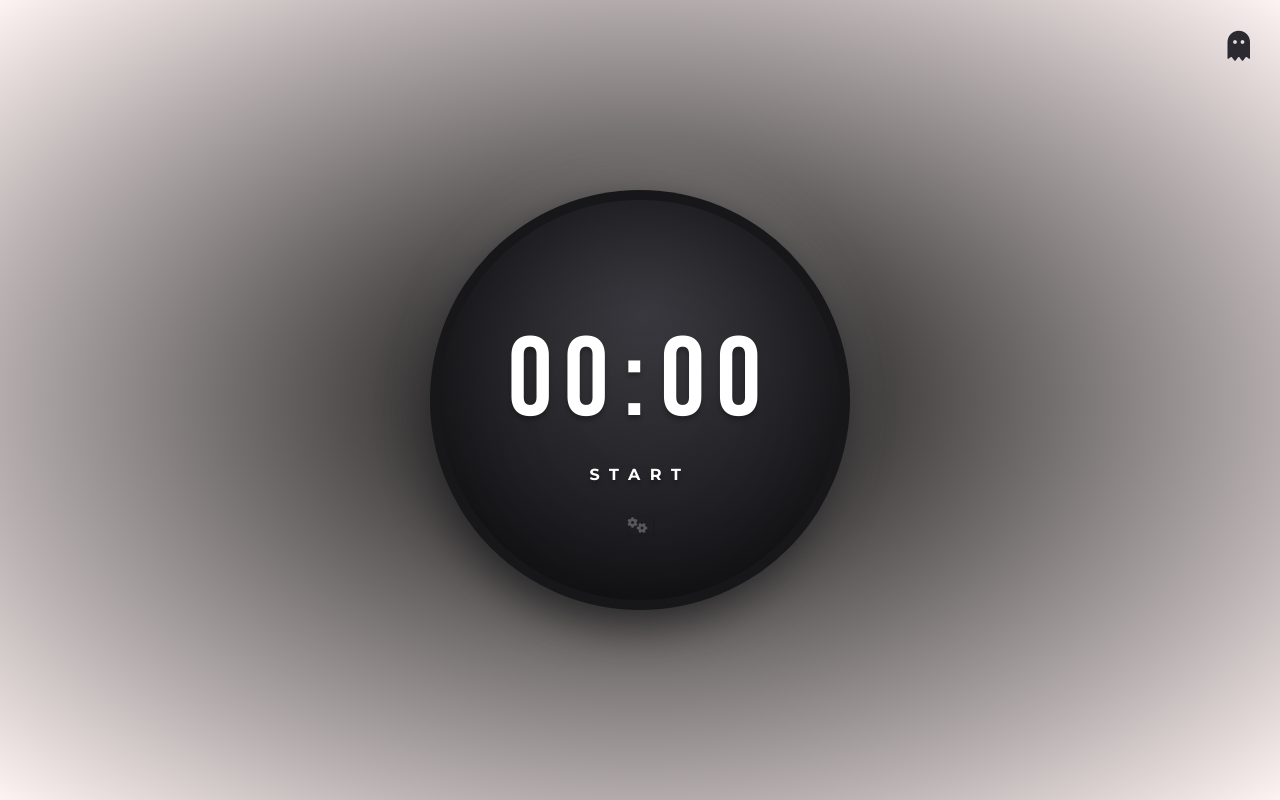
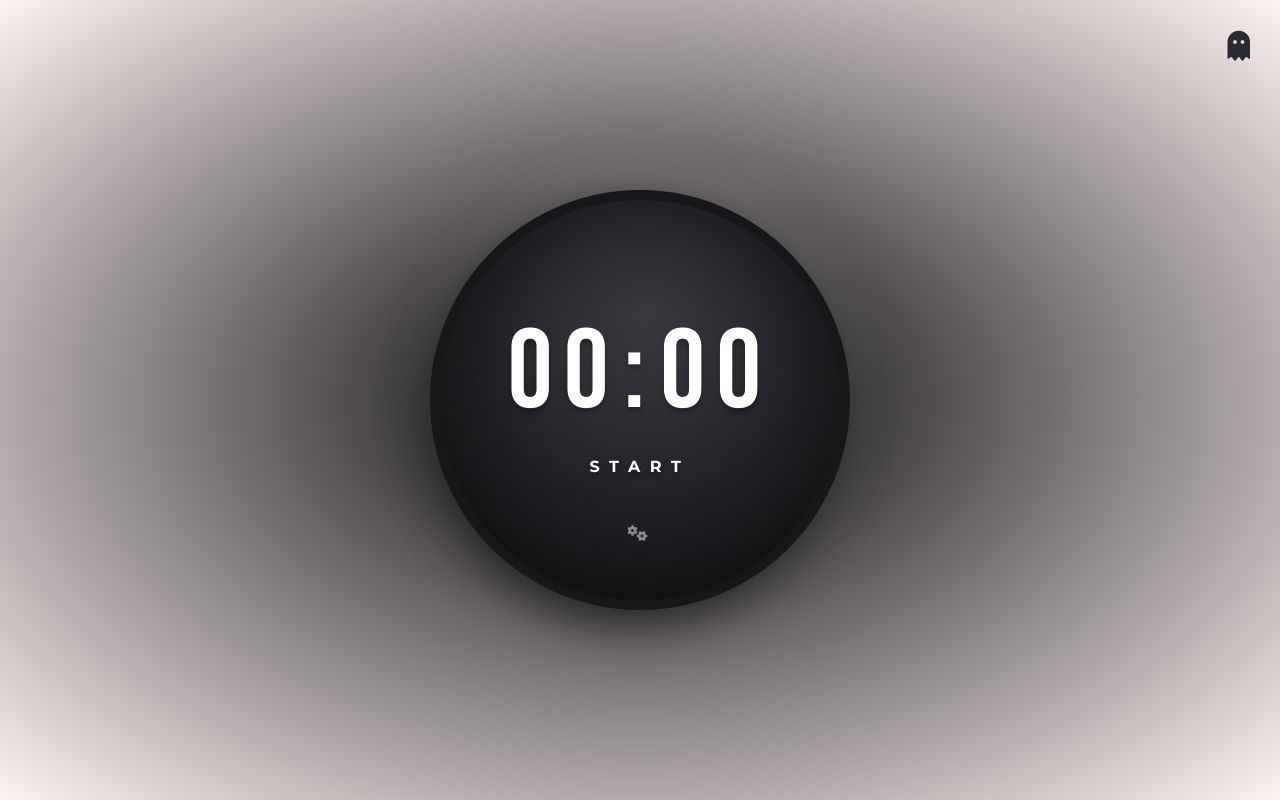
Before and after one commit to zeitgeistxx/Timer, a plain HTML site: page index.html in a window 1280 px wide. Drawn offline with Linux system fonts and the light colour scheme.

Commit message:
changed settings-btn color

```diff
--- a/style.css
+++ b/style.css
@@ -85,6 +85,9 @@ body {
     letter-spacing: 0.1em;
     text-shadow: 0px 4px 4px rgba(0, 0, 0, 0.25);
 }
+#colon{
+    margin-top: 20px;
+}
 
 #start_stop {
     color: var(--font-clr);
@@ -100,11 +103,10 @@ body {
 
 #setting {
     cursor: pointer;
-    margin-top: 1rem;
+    margin-top: 2rem;
     width: 25px;
     height: 25px;
-    color: #585858;
-    box-shadow: 0px 0px 2px rgba(0, 0, 0, 0.25);
+    color: #8e8b8b;
 }
 
 #nav_theme {
```
